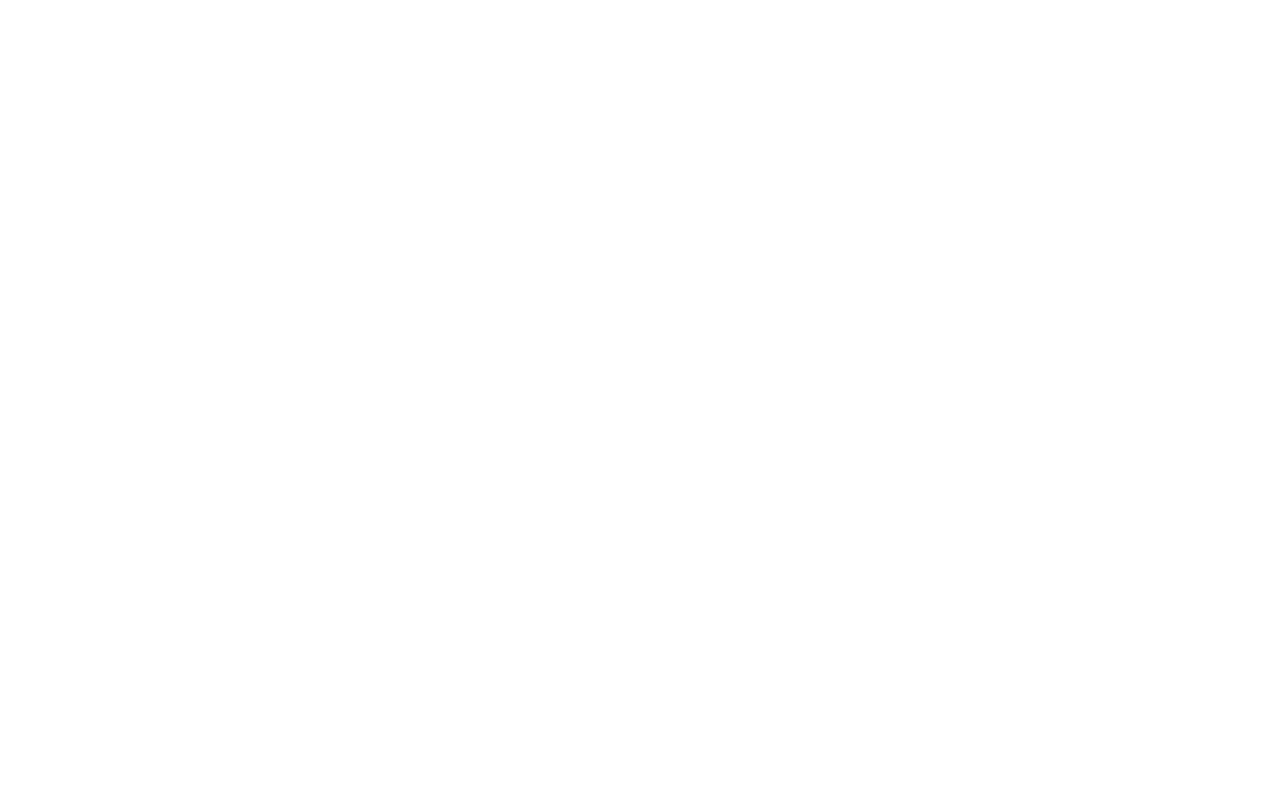
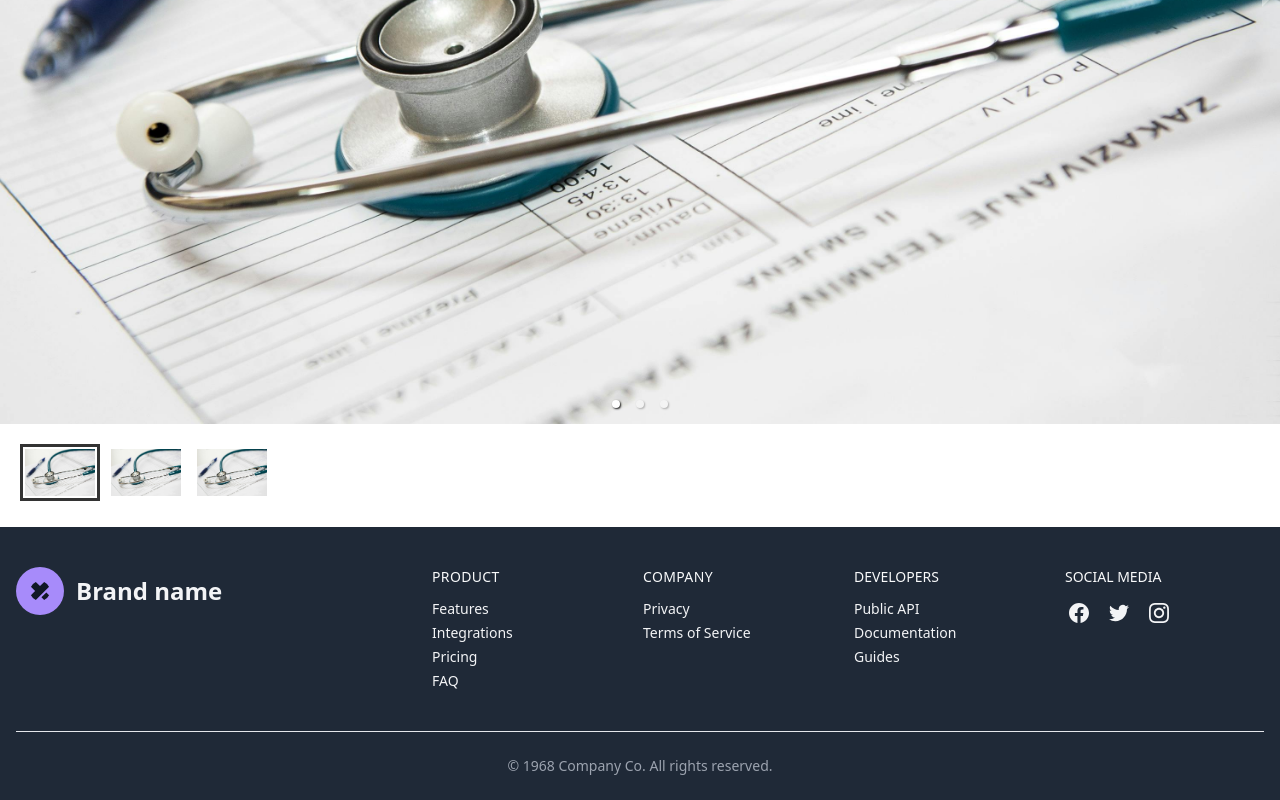
Before and after one commit to Naiemjoy1/VitalLifeline-client, a React (Vite) app: page / in a window 1280 px wide. Shown: the part 497-1297 px from the top of the page. Before the commit the page ends 800 px from the top, so only its background shows below. Built offline with nearby package versions, Linux system fonts and the light colour scheme.

Commit message:
banner  added

```diff
--- a/package.json
+++ b/package.json
@@ -14,6 +14,7 @@
     "match-sorter": "^6.3.4",
     "react": "^18.3.1",
     "react-dom": "^18.3.1",
+    "react-responsive-carousel": "^3.2.23",
     "react-router-dom": "^6.24.0",
     "sort-by": "^1.2.0"
   },
--- /dev/null
+++ b/src/Pages/Home/Banner/Banner.jsx
@@ -0,0 +1,23 @@
+import "react-responsive-carousel/lib/styles/carousel.min.css";
+import { Carousel } from "react-responsive-carousel";
+import img1 from "../../../assets/img1.jpg";
+
+const Banner = () => {
+  return (
+    <div>
+      <Carousel>
+        <div>
+          <img src={img1} />
+        </div>
+        <div>
+          <img src={img1} />
+        </div>
+        <div>
+          <img src={img1} />
+        </div>
+      </Carousel>
+    </div>
+  );
+};
+
+export default Banner;
--- a/src/Pages/Home/Home.jsx
+++ b/src/Pages/Home/Home.jsx
@@ -1,7 +1,9 @@
+import Banner from "./Banner/Banner";
+
 const Home = () => {
   return (
     <div>
-      <p>this is home</p>
+      <Banner></Banner>
     </div>
   );
 };
```
Also changed, not shown: src/assets/img1.jpg (added), 1 other file (tests, documents, lock files or other folders).
